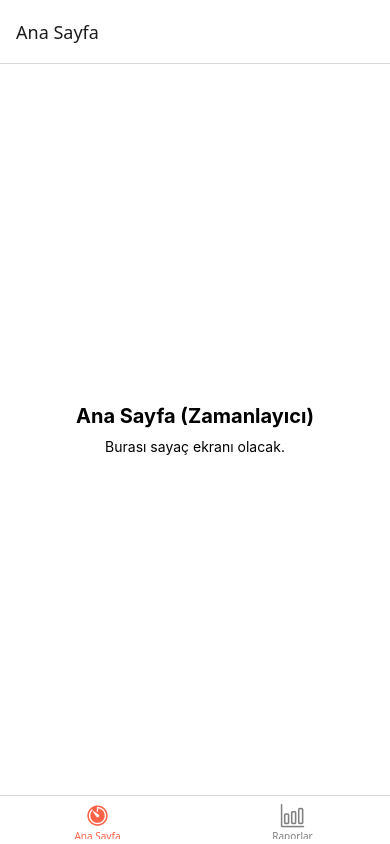
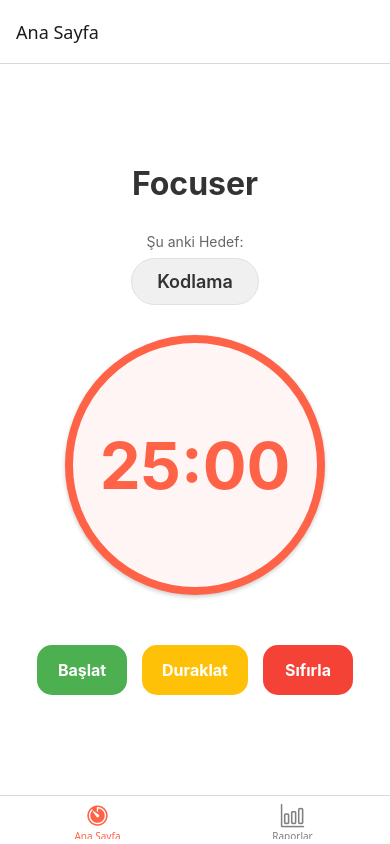
Before and after one commit to Sem1hh/Focuser, a React Native app: screen / in a window 390 px wide. Built offline with nearby package versions, Linux system fonts and the light colour scheme.

Commit message:
Gün 2:Ana sayfa tasarımı yapıldı

```diff
--- a/src/screens/HomeScreen.js
+++ b/src/screens/HomeScreen.js
@@ -1,16 +1,130 @@
-import React from 'react';
-import { View, Text, StyleSheet } from 'react-native';
+import React, { useState } from 'react';
+import { View, Text, StyleSheet, TouchableOpacity } from 'react-native';
 
 export default function HomeScreen() {
+  // Şimdilik görüntüyü test etmek için sabit değerler (State)
+  const [timer, setTimer] = useState('25:00');
+  const [selectedCategory, setSelectedCategory] = useState('Kodlama');
+
   return (
     <View style={styles.container}>
-      <Text style={styles.text}>Ana Sayfa (Zamanlayıcı)</Text>
-      <Text>Burası sayaç ekranı olacak.</Text>
+
+      {/* Üst Kısım: Başlık */}
+      <Text style={styles.headerTitle}>Focuser</Text>
+
+      {/* Kategori Seçim Alanı (Görüntü) */}
+      <View style={styles.categoryContainer}>
+        <Text style={styles.categoryLabel}>Şu anki Hedef:</Text>
+        <TouchableOpacity style={styles.categoryButton}>
+          <Text style={styles.categoryButtonText}>{selectedCategory}</Text>
+        </TouchableOpacity>
+      </View>
+
+      {/* Sayaç Dairesi */}
+      <View style={styles.timerCircle}>
+        <Text style={styles.timerText}>{timer}</Text>
+      </View>
+
+      {/* Kontrol Butonları */}
+      <View style={styles.buttonContainer}>
+        {/* Başlat Butonu */}
+        <TouchableOpacity style={[styles.button, styles.startButton]}>
+          <Text style={styles.buttonText}>Başlat</Text>
+        </TouchableOpacity>
+
+        {/* Duraklat Butonu */}
+        <TouchableOpacity style={[styles.button, styles.pauseButton]}>
+          <Text style={styles.buttonText}>Duraklat</Text>
+        </TouchableOpacity>
+
+        {/* Sıfırla Butonu */}
+        <TouchableOpacity style={[styles.button, styles.resetButton]}>
+          <Text style={styles.buttonText}>Sıfırla</Text>
+        </TouchableOpacity>
+      </View>
+
     </View>
   );
 }
 
+// --- TASARIM (CSS) KISMI ---
 const styles = StyleSheet.create({
-  container: { flex: 1, justifyContent: 'center', alignItems: 'center', backgroundColor: '#fff' },
-  text: { fontSize: 20, fontWeight: 'bold', marginBottom: 10 }
+  container: {
+    flex: 1,
+    backgroundColor: '#fff',
+    alignItems: 'center',
+    justifyContent: 'center',
+  },
+  headerTitle: {
+    fontSize: 32,
+    fontWeight: 'bold',
+    marginBottom: 30,
+    color: '#333',
+  },
+  // Kategori
+  categoryContainer: {
+    marginBottom: 30,
+    alignItems: 'center',
+  },
+  categoryLabel: {
+    fontSize: 14,
+    color: '#666',
+    marginBottom: 8,
+  },
+  categoryButton: {
+    backgroundColor: '#f0f0f0',
+    paddingHorizontal: 25,
+    paddingVertical: 12,
+    borderRadius: 25,
+    borderWidth: 1,
+    borderColor: '#e0e0e0',
+  },
+  categoryButtonText: {
+    fontSize: 18,
+    color: '#333',
+    fontWeight: '600',
+  },
+  // Sayaç Dairesi
+  timerCircle: {
+    width: 260,
+    height: 260,
+    borderRadius: 130, // Tam daire olması için genişliğin yarısı
+    borderWidth: 8,
+    borderColor: 'tomato',
+    alignItems: 'center',
+    justifyContent: 'center',
+    marginBottom: 50,
+    backgroundColor: '#fff5f5', // Çok açık kırmızı arka plan
+    elevation: 5, // Android için gölge
+    shadowColor: '#000', // iOS için gölge
+    shadowOffset: { width: 0, height: 2 },
+    shadowOpacity: 0.2,
+    shadowRadius: 4,
+  },
+  timerText: {
+    fontSize: 65,
+    fontWeight: 'bold',
+    color: 'tomato',
+  },
+  // Butonlar
+  buttonContainer: {
+    flexDirection: 'row', // Butonları yan yana dizer
+    gap: 15,
+  },
+  button: {
+    paddingVertical: 15,
+    paddingHorizontal: 20,
+    borderRadius: 15,
+    minWidth: 90,
+    alignItems: 'center',
+    justifyContent: 'center',
+  },
+  startButton: { backgroundColor: '#4CAF50' }, // Yeşil
+  pauseButton: { backgroundColor: '#FFC107' }, // Sarı
+  resetButton: { backgroundColor: '#F44336' }, // Kırmızı
+  buttonText: {
+    color: '#fff',
+    fontSize: 16,
+    fontWeight: 'bold',
+  },
 });
```
